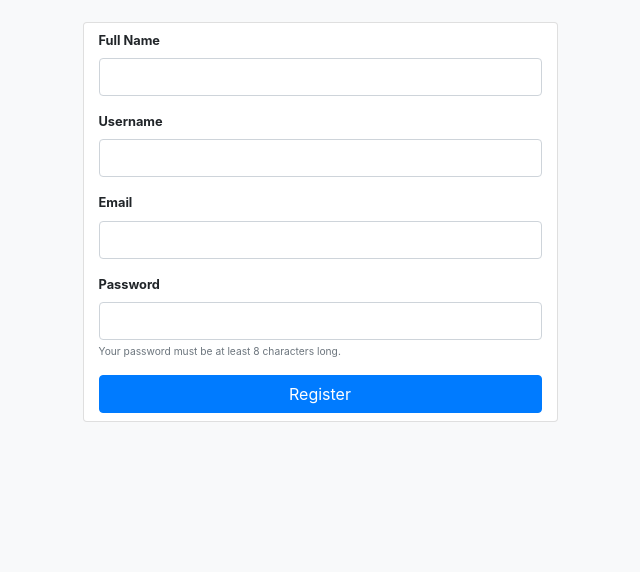
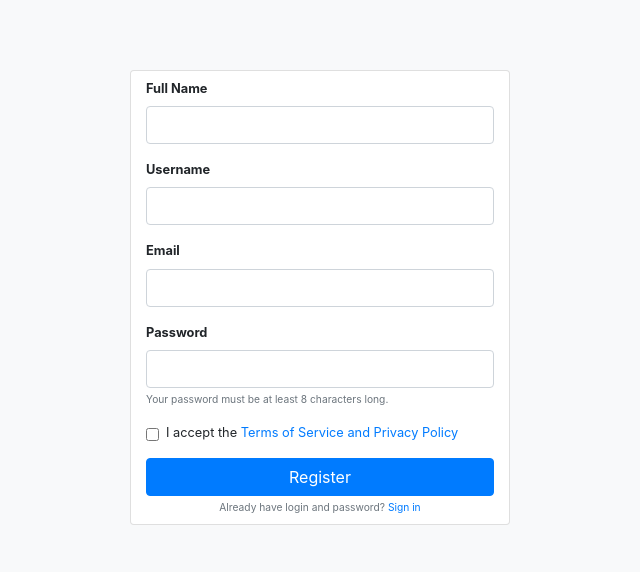
Before and after one commit to lpiekarski/tumor-simulation-system, a Django app: page /register/ in a window 1280 px wide. Shown: the part 48-620 px from the top of the page, without its empty margins (320-960 px from the left). Run offline with Django 3.2, Linux system fonts and the light colour scheme; some libraries are stand-ins or nearby versions.

Commit message:
#36 Dokończenie strony rejestracji użytkownika

```diff
--- /dev/null
+++ b/core/decorators.py
@@ -0,0 +1,27 @@
+from functools import wraps
+
+from django.conf import settings
+from django.contrib import messages
+
+import requests
+
+
+def check_recaptcha(view_func):
+    @wraps(view_func)
+    def _wrapped_view(request, *args, **kwargs):
+        request.recaptcha_is_valid = None
+        if request.method == 'POST':
+            recaptcha_response = request.POST.get('g-recaptcha-response')
+            data = {
+                'secret': settings.GOOGLE_RECAPTCHA_SECRET_KEY,
+                'response': recaptcha_response
+            }
+            r = requests.post('https://www.google.com/recaptcha/api/siteverify', data=data)
+            result = r.json()
+            if result['success']:
+                request.recaptcha_is_valid = True
+            else:
+                request.recaptcha_is_valid = False
+                messages.error(request, 'Invalid reCAPTCHA. Please try again.')
+        return view_func(request, *args, **kwargs)
+    return _wrapped_view
--- a/profiles/views.py
+++ b/profiles/views.py
@@ -12,6 +12,7 @@ import hashlib
 
 from profiles.models import Profile
 
+from core.decorators import check_recaptcha
 from core.utils import \
     is_valid_full_name,\
     is_valid_username, \
@@ -34,6 +35,7 @@ def user_logout(request):
     return HttpResponseRedirect(reverse('home'))
 
 
+@check_recaptcha
 def register(request, template_name="profiles/register.html"):
     context = {}
     if request.method == 'POST':
@@ -41,8 +43,13 @@ def register(request, template_name="profiles/register.html"):
         context['username'] = request.POST.get('username')
         context['email'] = request.POST.get('email')
         context['password'] = request.POST.get('password')
+        context['accept_terms'] = (request.POST.get('accept_terms') == 'on')
 
-        if User.objects.filter(username=context['username']).count() != 0:
+        if not context['accept_terms']:
+            context['register_status'] = 'invalid_terms'
+        elif not request.recaptcha_is_valid:
+            context['register_status'] = 'invalid_recaptcha'
+        elif User.objects.filter(username=context['username']).count() != 0:
             context['register_status'] = 'username_taken'
         elif User.objects.filter(email=context['email']).count() != 0:
             context['register_status'] = 'email_taken'
--- a/settings/base.py
+++ b/settings/base.py
@@ -135,3 +135,6 @@ REST_FRAMEWORK = {
         'rest_framework.permissions.DjangoModelPermissionsOrAnonReadOnly'
     ]
 }
+
+
+GOOGLE_RECAPTCHA_SECRET_KEY = 'CHANGEME'
--- a/templates/profiles/login.html
+++ b/templates/profiles/login.html
@@ -18,7 +18,7 @@
         </button>
     </div>
 {% endif %}
-<div class="row">
+<div class="row py-5">
     <div class="container col-8">
         <h1>{{ SITE_TITLE }}</h1>
         {% lorem %}
--- a/templates/profiles/register.html
+++ b/templates/profiles/register.html
@@ -4,8 +4,8 @@
 {% block head_title %}Sign up{% endblock %}
 
 {% block body_block %}
-<div class="row">
-    <div class="card col-5 mx-auto py-2">
+<div class="row py-5">
+    <div class="card col-4 mx-auto py-2">
         {% if register_status == "registered" %}
             <div>
                 <h5 class="text-center">Successfully registered.<br/><a href="{% url 'login' %}">Sign in</a></h5>
@@ -61,10 +61,32 @@
                         </small>
                     {% endif %}
                 </div>
-
+                <div class="form-group">
+                    <div class="form-check">
+                        <input type="checkbox" class="form-check-input" name="accept_terms" id="accept_terms" {% if accept_terms %}checked{% endif %}>
+                        <label class="form-check-label" for="accept_terms">I accept the <a href="{% url 'terms' %}">Terms of Service and Privacy Policy</a></label>
+                    </div>
+                    {% if register_status == "invalid_terms" %}
+                        <div class="alert alert-danger py-0" role="alert">
+                            Please check this box if you want to proceed.
+                        </div>
+                    {% endif %}
+                </div>
+                <div class="form-group">
+                    <script src='https://www.google.com/recaptcha/api.js'></script>
+                    <div class="g-recaptcha" data-sitekey="6LcGu8kUAAAAAKV_hFUTiHkQlBc6loQCBaDP4SoL"></div>
+                    {% if register_status == "invalid_recaptcha" %}
+                        <div class="alert alert-danger py-0" role="alert">
+                            Please solve the reCAPTCHA again.
+                        </div>
+                    {% endif %}
+                </div>
                 <input class="btn btn-primary btn-block" type="submit" name="" value="Register">
             </form>
         {% endif %}
+    <small class="form-text text-muted mx-auto">
+        Already have login and password? <a href="{% url 'login' %}">Sign in</a>
+    </small>
     </div>
 </div>
 {% endblock %}
```
